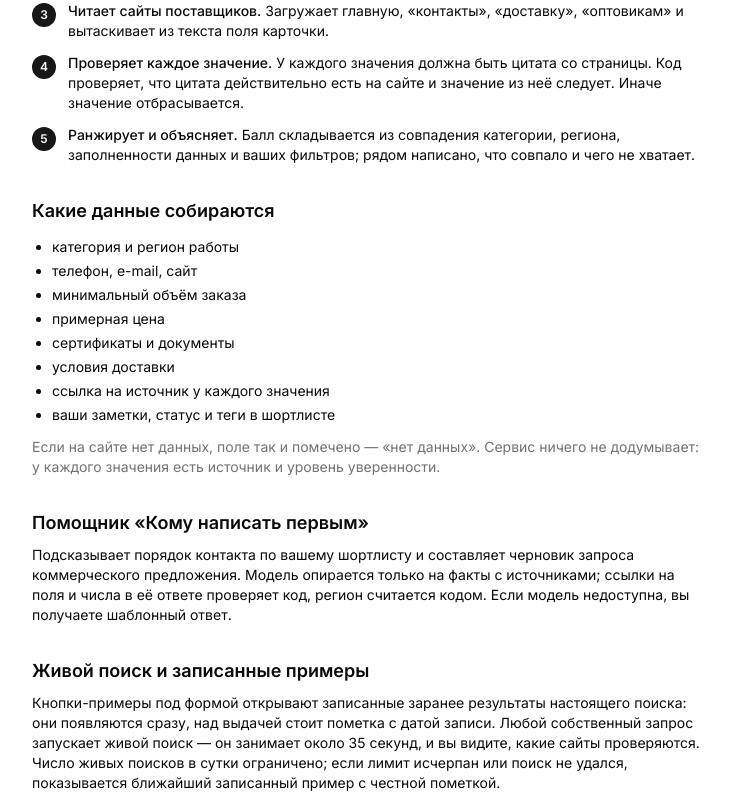
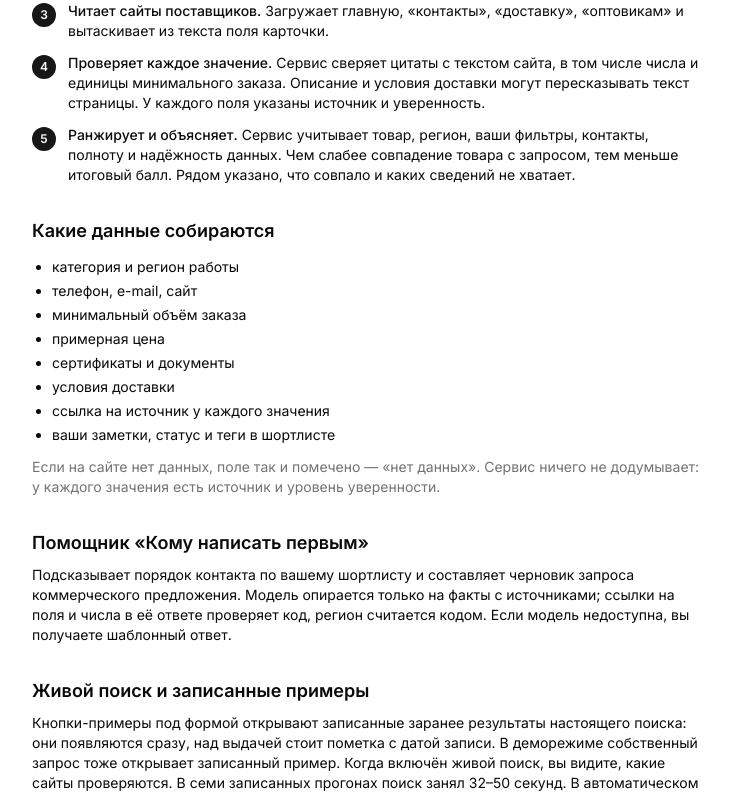
Before and after one commit to Selogaz/foodscout, a Next.js app: page /about in a window 1280 px wide. Shown: the part 420-1215 px from the top of the page, without its empty margins (112-842 px from the left). Built offline with nearby package versions, Linux system fonts and the light colour scheme.

Commit message:
Сверить описание прототипа с кодом и записанными прогонами

```diff
--- a/src/app/about/page.tsx
+++ b/src/app/about/page.tsx
@@ -11,8 +11,8 @@ const STEPS = [
   ["Вы задаёте запрос", "Категория товара и город или регион. Фильтры по сертификатам, минимальному заказу и доставке — по желанию."],
   ["Сервис ищет в Яндексе", "Запрос превращается в несколько поисковых фраз, поиск идёт с учётом региона: сайты из Рунета, не агрегаторы и не розница."],
   ["Читает сайты поставщиков", "Загружает главную, «контакты», «доставку», «оптовикам» и вытаскивает из текста поля карточки."],
-  ["Проверяет каждое значение", "У каждого значения должна быть цитата со страницы. Код проверяет, что цитата действительно есть на сайте и значение из неё следует. Иначе значение отбрасывается."],
-  ["Ранжирует и объясняет", "Балл складывается из совпадения категории, региона, заполненности данных и ваших фильтров; рядом написано, что совпало и чего не хватает."],
+  ["Проверяет каждое значение", "Сервис сверяет цитаты с текстом сайта, в том числе числа и единицы минимального заказа. Описание и условия доставки могут пересказывать текст страницы. У каждого поля указаны источник и уверенность."],
+  ["Ранжирует и объясняет", "Сервис учитывает товар, регион, ваши фильтры, контакты, полноту и надёжность данных. Чем слабее совпадение товара с запросом, тем меньше итоговый балл. Рядом указано, что совпало и каких сведений не хватает."],
 ] as const;
 
 const FIELDS = [
@@ -72,9 +72,9 @@ export default function AboutPage() {
         <h2 className="mt-8 text-lg font-semibold">Живой поиск и записанные примеры</h2>
         <p className="mt-2 text-sm">
           Кнопки-примеры под формой открывают записанные заранее результаты настоящего поиска: они появляются сразу, над выдачей стоит
-          пометка с датой записи. Любой собственный запрос запускает живой поиск — он занимает около 35 секунд, и вы видите, какие сайты
-          проверяются. Число живых поисков в сутки ограничено; если лимит исчерпан или поиск не удался, показывается ближайший записанный
-          пример с честной пометкой.
+          пометка с датой записи. В деморежиме собственный запрос тоже открывает записанный пример. Когда включён живой поиск, вы видите,
+          какие сайты проверяются. В семи записанных прогонах поиск занял 32–50 секунд. В автоматическом режиме при исчерпании суточного
+          лимита или ошибке поиска сервис показывает ближайший записанный пример и объясняет причину.
         </p>
 
         <h2 className="mt-8 text-lg font-semibold">Ограничения</h2>
```
Also changed, not shown: 2 other files (tests, documents, lock files or other folders).
